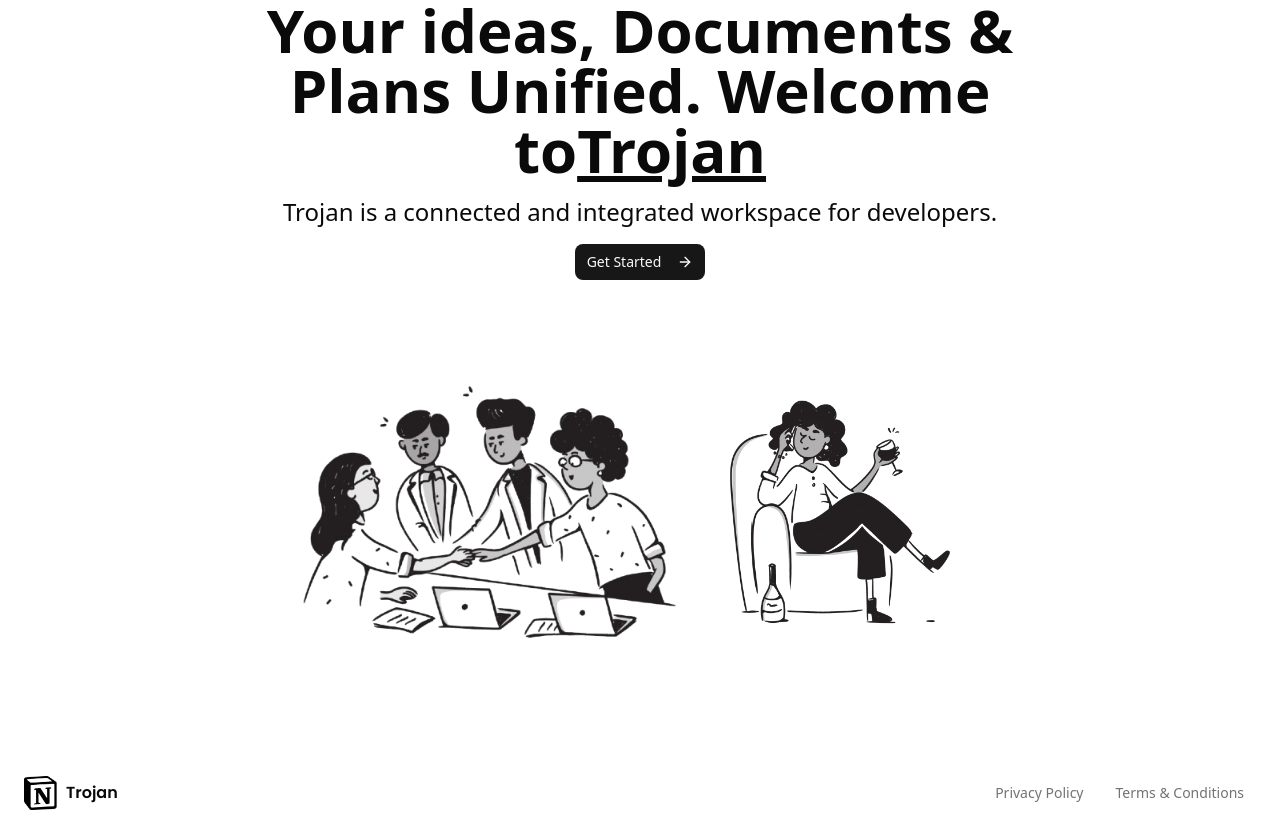
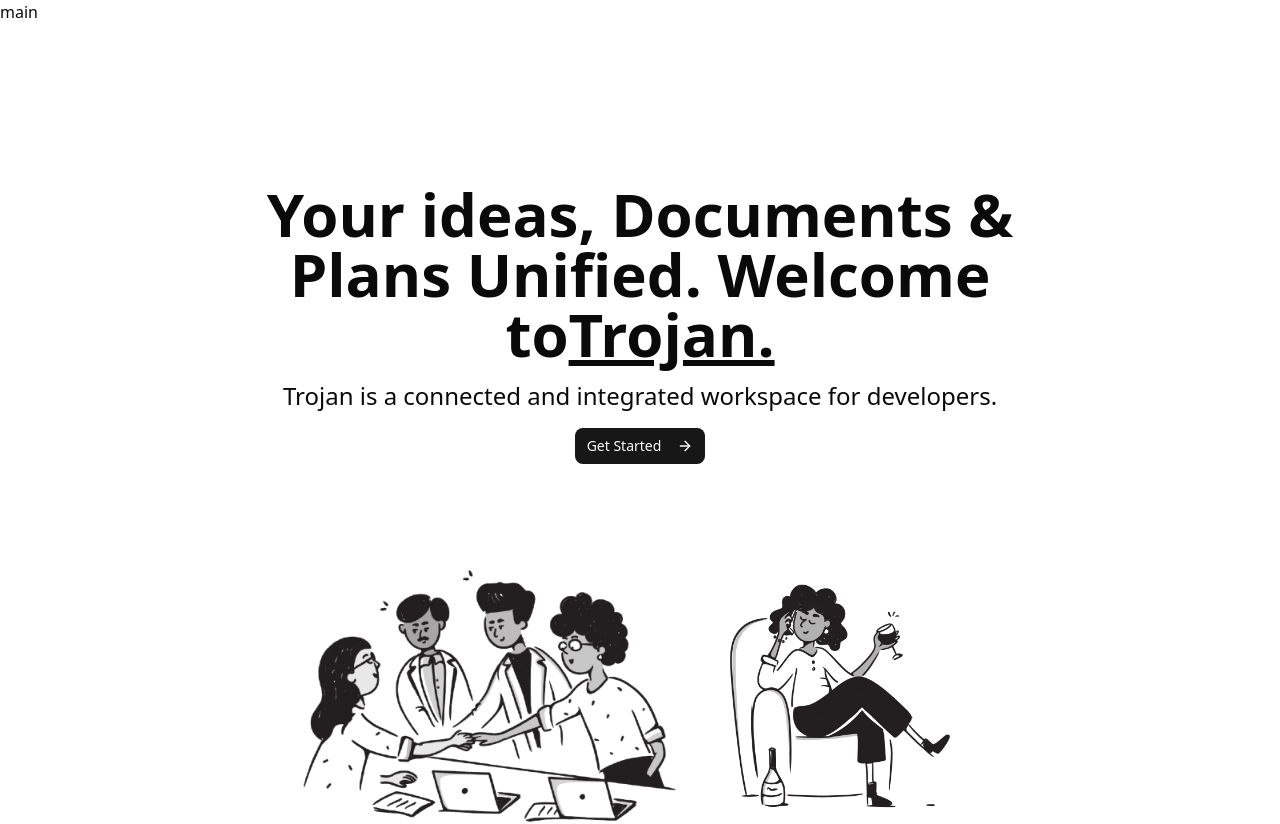
Before and after one commit to hesham-04/ts-site, a Next.js app: page / in a window 1280 px wide. Shown: the top 824 px of the page. Built offline with nearby package versions, Linux system fonts and the light colour scheme.

Commit message:
Components for heading

```diff
--- a/app/(website)/_components/heading.tsx
+++ b/app/(website)/_components/heading.tsx
@@ -8,7 +8,7 @@
         <div className="max-w-3xl space-y-4">
             <h1 className="text-3xl sm:text-5xl md:text-6xl font-bold">
                 Your ideas, Documents & Plans Unified. Welcome to
-                <span className="underline">Trojan </span>
+                <span className="underline">Trojan.</span>
             </h1>
             <h3 className="text-base sm:text-xl md:text-2xl font-medium">
                 Trojan is a connected and integrated workspace for developers.
--- /dev/null
+++ b/app/(website)/_components/navbar.tsx
@@ -0,0 +1,6 @@
+"use client";
+export const Navbar = () => {
+    return (
+        <div>main</div>
+     );
+}
--- /dev/null
+++ b/app/(website)/layout.tsx
@@ -0,0 +1,14 @@
+import { Navbar } from "./_components/navbar";
+
+const WebsiteLayout = ({children}: {children: React.ReactNode;}) => {
+    return (
+        <div className="h-full">
+            <Navbar />
+            <main className="h-full pt-40">
+                {children}
+            </main>
+        </div>
+    );
+}
+
+export default WebsiteLayout;
```
